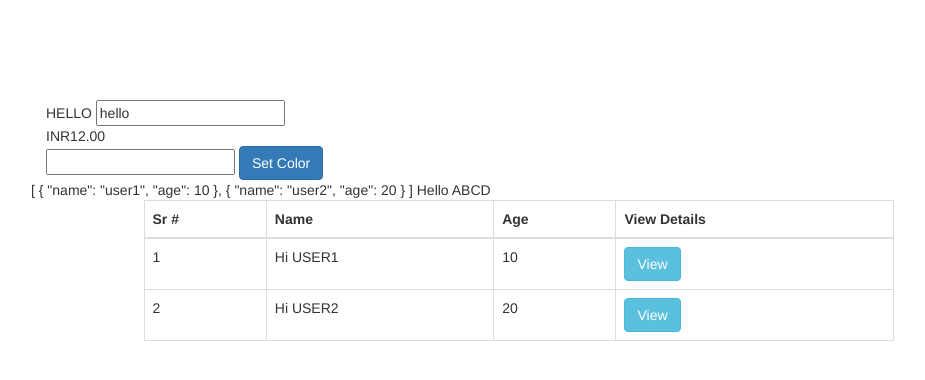
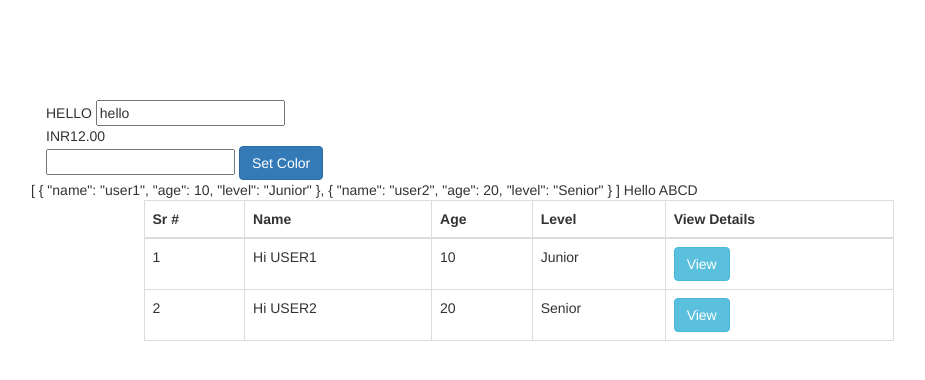
Before and after one commit to chanduboddu/AngularJS-EmployeesApp, a website: page index.html in a window 1280 px wide. Shown: the whole page, without its empty margins (24-949 px from the left). Drawn offline with nearby package versions, Linux system fonts and the light colour scheme.

Commit message:
adding custom promise

```diff
--- a/app/employees/controllers/EmployeeMainCtrl.js
+++ b/app/employees/controllers/EmployeeMainCtrl.js
@@ -7,7 +7,7 @@ angular.module('myapp.employees')
 			var promise = EmployeeList.getEmployees();
 
 			promise.then(function(result){
-			 	$scope.employees = result.data;
+			 	$scope.employees = result;
 			 }, function(err){
 			 	console.log(err);
 			 });
--- a/app/employees/services/EmployeeList.js
+++ b/app/employees/services/EmployeeList.js
@@ -1,11 +1,22 @@
 angular.module('myapp.employees')
-	.factory('EmployeeList',['$http',
-		function($http){
+	.factory('EmployeeList',['$http','$q',
+		function($http, $q){
 
 		var name="";
 
 		function _getEmployees(){
-			return $http.get('/data/employees.json');
+			var defer = $q.defer();
+			$http.get('/data/employees.json').then(function(result){
+				var records = result.data;
+				for(var i=0;i<records.length;i++){
+					var record = records[i];
+					record.level = record.age>10? "Senior": "Junior";
+				}
+				defer.resolve(records);
+			}, function(err){
+				defer.reject(err);
+			});
+			return defer.promise;
 		}
 
 		return {
--- a/index.html
+++ b/index.html
@@ -28,6 +28,7 @@
 							<th>Sr #</th>
 							<th>Name</th>
 							<th>Age</th>
+							<th>Level</th>
 							<th>View Details</th>
 						</thead>
 						<tbody>
@@ -35,6 +36,7 @@
 								<td>{{$index+1}}</td>
 								<td>{{u.name | empFilter:'Hi'}}</td>
 								<td ng-class="{highlight: u.ageHighlighted}">{{u.age}}</td>
+								<td>{{u.level}}</td>
 								<td><button class="btn btn-info" ng-click="setSelectedItem(u)">View</button></td>
 							</tr>
 						</tbody>
```
